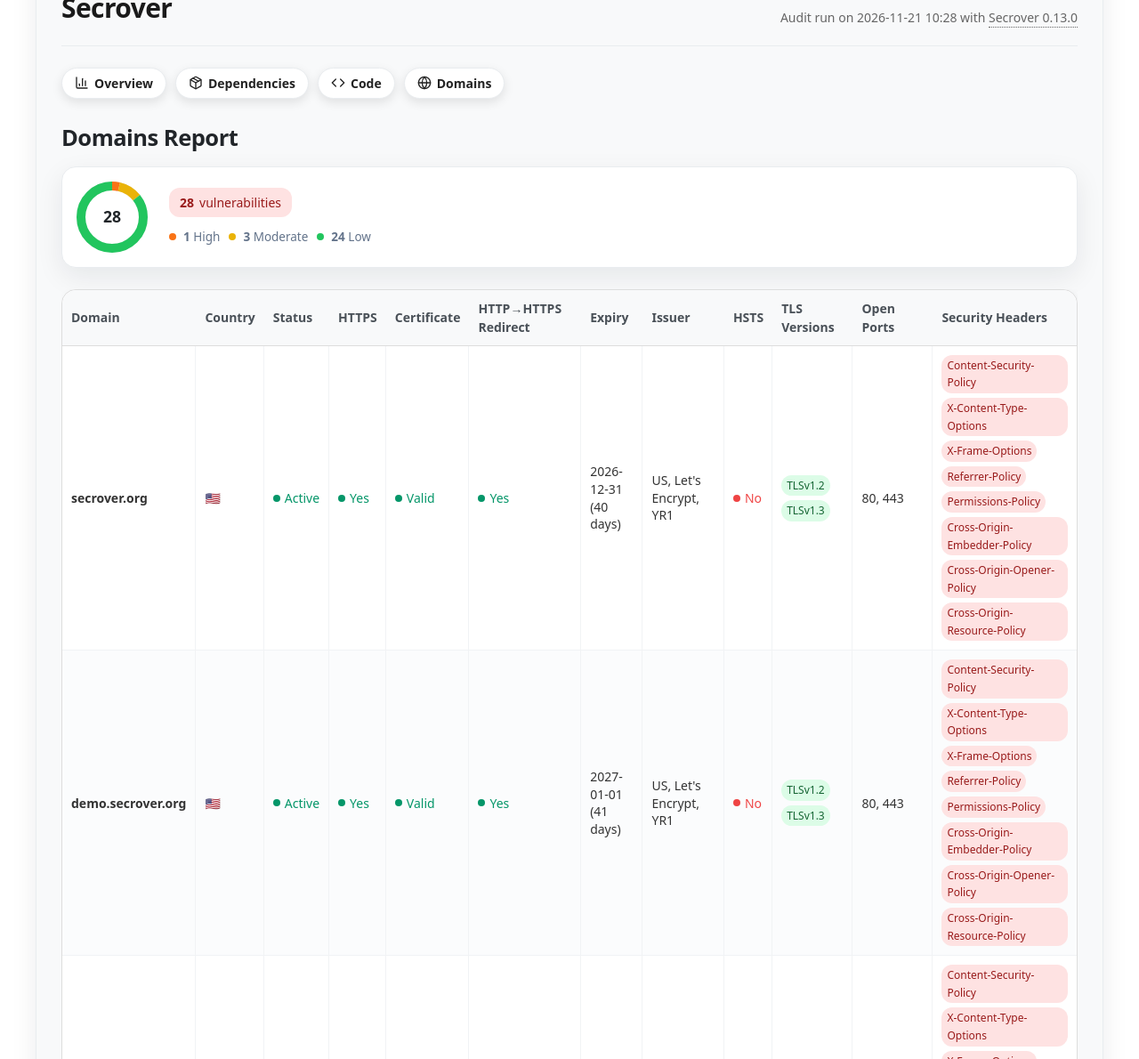
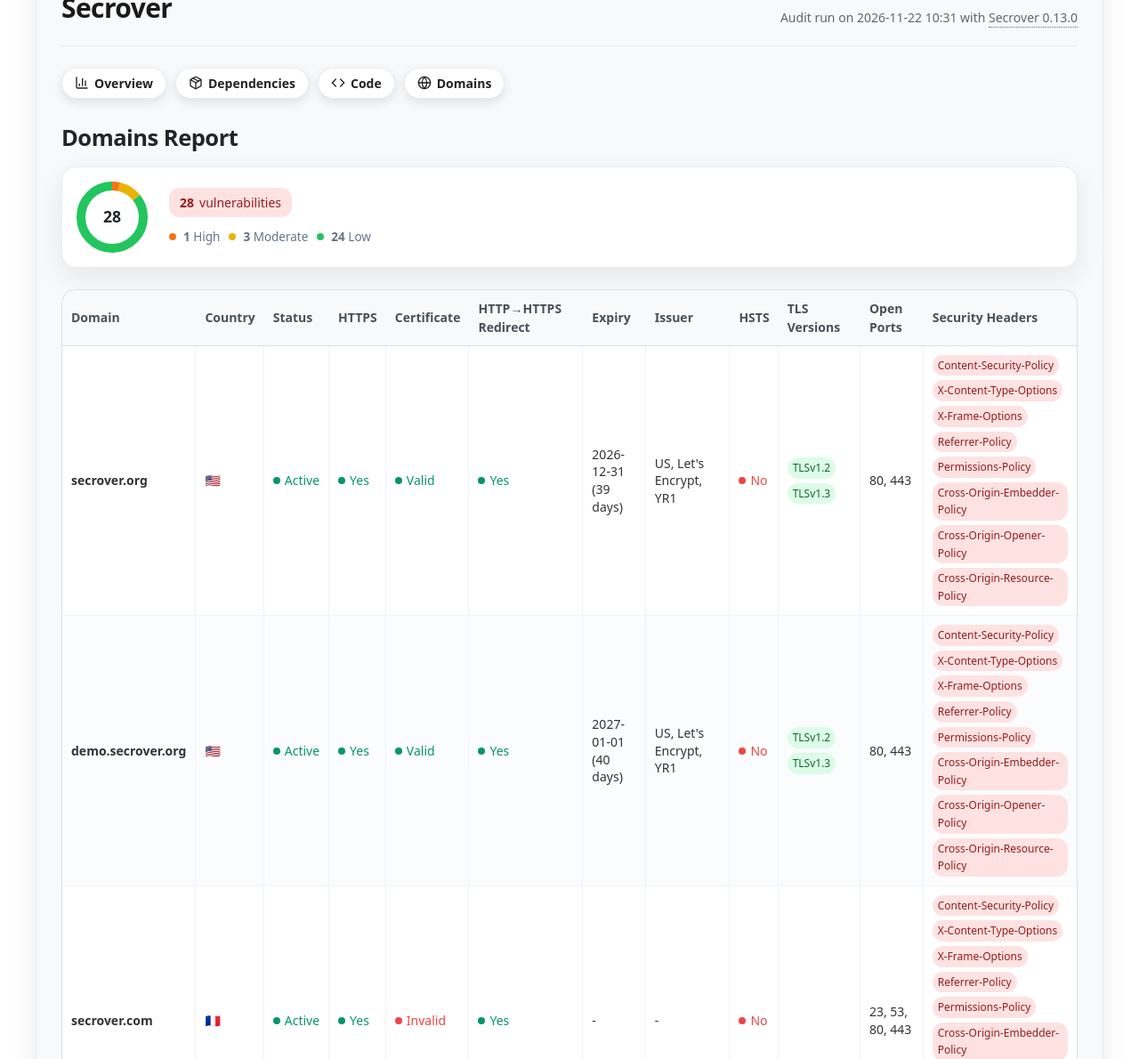
Before and after one commit to Secrover/secrover-demo, a plain HTML site: page docs/domains_report.html in a window 1280 px wide. Shown: the part 110-1300 px from the top of the page at 89% size. Drawn offline with Linux system fonts and the light colour scheme.

Commit message:
Daily secrover scan: 2026-11-22 10:31:43

```diff
--- a/docs/domains_report.html
+++ b/docs/domains_report.html
@@ -659,7 +659,7 @@
                 <div id="audit-info">
                     <p class="audit-info">
                         <em>
-                            Audit run on 2026-11-21 10:28 with
+                            Audit run on 2026-11-22 10:31 with
                             <span class="tooltip-link">
                                 Secrover 0.13.0
                                 <span class="tooltip">
@@ -832,7 +832,7 @@
                         <td>
                             2026-12-31<br>
 
-                                (40 days)
+                                (39 days)
 
                         </td>
                         <td>
@@ -962,7 +962,7 @@
                         <td>
                             2027-01-01<br>
 
-                                (41 days)
+                                (40 days)
 
                         </td>
                         <td>
@@ -1114,7 +1114,7 @@
                         <td>
 
 
-                                    21, 22, 25, 53, 80, 110, 443, 465
+                                    23, 53, 80, 443
 
 
                         </td>
```
Also changed, not shown: docs/code_report.html (+1 -1 lines), docs/dependencies_report.html (+1 -1 lines), docs/index.html (+1 -1 lines).
